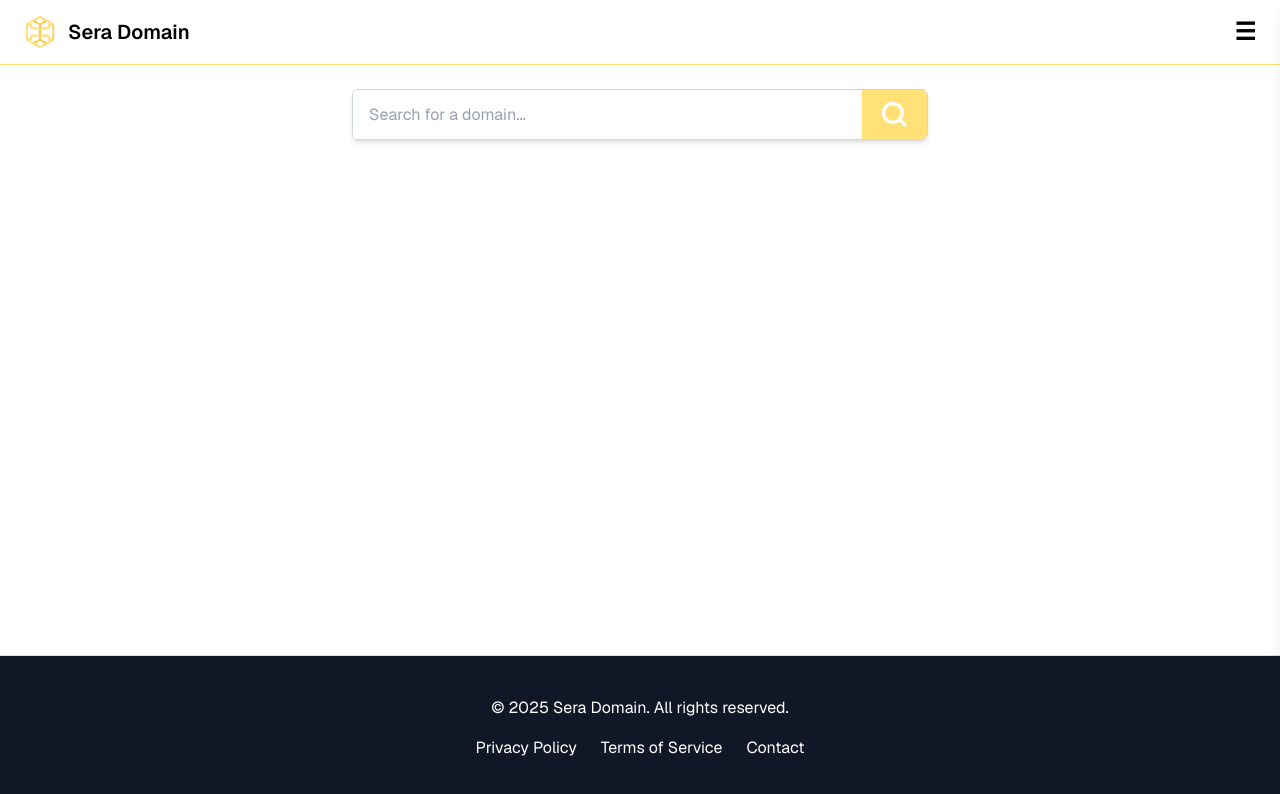
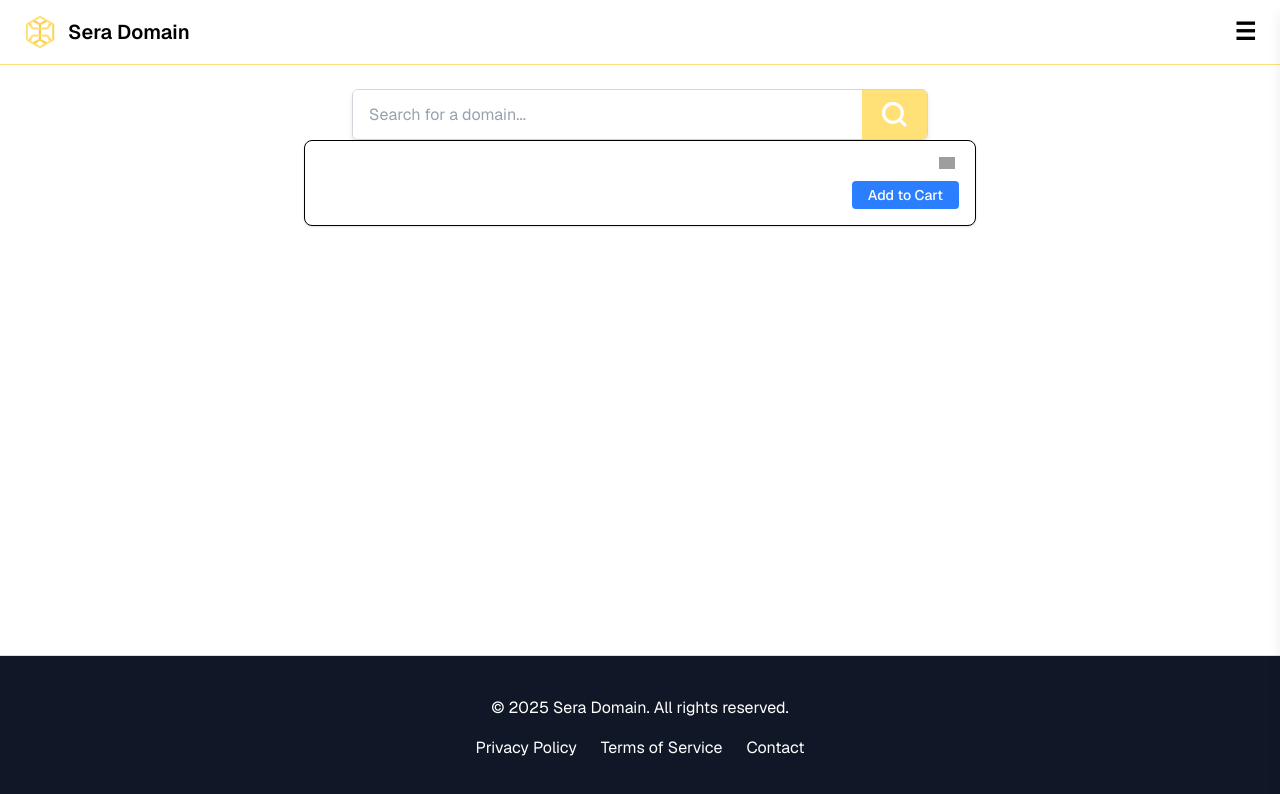
Before and after one commit to Parvez4560/seradomain, a Next.js app: page /search in a window 1280 px wide. Shown: the top 794 px of the page. Built offline with nearby package versions, Linux system fonts and the light colour scheme; grey boxes are pictures that could not be loaded.

Commit message:
New changes

```diff
--- a/app/search/page.tsx
+++ b/app/search/page.tsx
@@ -3,6 +3,7 @@
 import Navbar from "../../components/Navbar";
 import FooterSection from "../../components/FooterSection";
 import SearchContent from "../../components/SearchContent";
+import DomainCardProps from "../../components/DomainCardProps";
 import { Suspense } from "react";
 
 export default function SearchPage() {
@@ -15,6 +16,7 @@ export default function SearchPage() {
       <main className="flex-1 p-6 flex flex-col items-center">
         <Suspense fallback={null}>
           <SearchContent />
+          <DomainCardProps />
         </Suspense>
       </main>
 
--- /dev/null
+++ b/components/DomainCardProps.tsx
@@ -0,0 +1,61 @@
+"use client";
+
+import Image from "next/image";
+
+interface DomainCardProps {
+  name: string;
+  price: string;
+  renewPrice?: string;
+  offers?: string[];
+  description?: string;
+}
+
+export default function DomainCard({
+  name,
+  price,
+  renewPrice,
+  offers = [],
+  description,
+}: DomainCardProps) {
+  return (
+    <div className="flex justify-between items-center p-4 border rounded-lg shadow-sm hover:shadow-md transition-all bg-white dark:bg-gray-900 text-black dark:text-white w-full max-w-2xl mx-auto mb-4">
+      {/* Left Section */}
+      <div className="flex flex-col">
+        <div className="flex items-center space-x-2">
+          <span className="font-semibold text-lg">{name}</span>
+          {offers.map((offer, idx) => (
+            <span
+              key={idx}
+              className="bg-yellow-400 text-black text-xs font-medium px-2 py-1 rounded-full"
+            >
+              {offer}
+            </span>
+          ))}
+        </div>
+
+        {description && (
+          <div className="text-sm text-gray-600 dark:text-gray-300 mt-1">
+            {description}
+          </div>
+        )}
+      </div>
+
+      {/* Right Section */}
+      <div className="flex flex-col items-end space-y-1">
+        <span className="text-xl font-bold flex items-center space-x-1">
+          <Image src="/icons/dollar.svg" alt="$" width={16} height={16} />
+          <span>{price}</span>
+        </span>
+        {renewPrice && (
+          <span className="text-xs text-gray-500 dark:text-gray-400">
+            renew ${renewPrice}/yr
+          </span>
+        )}
+
+        <button className="mt-2 bg-blue-500 hover:bg-blue-600 text-white text-sm font-medium px-4 py-1 rounded">
+          Add to Cart
+        </button>
+      </div>
+    </div>
+  );
+}
--- a/components/DomainSearch.tsx
+++ b/components/DomainSearch.tsx
@@ -34,7 +34,7 @@ export default function DomainSearch({
   };
 
   return (
-    <div className="w-full max-w-xl mx-auto">
+    <div className="w-full max-w-xl mx-auto bg-[var(--background)]">
       <div className="flex rounded-md overflow-hidden border border-gray-300 dark:border-gray-600 shadow-md">
         {/* Input field */}
         <input
```
